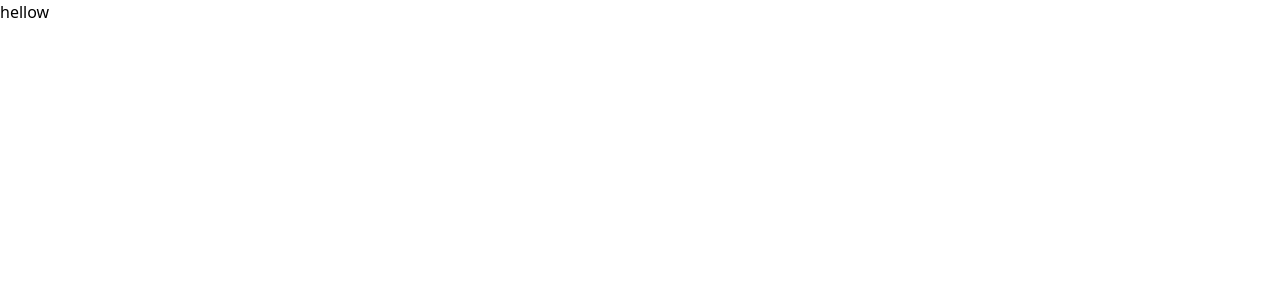
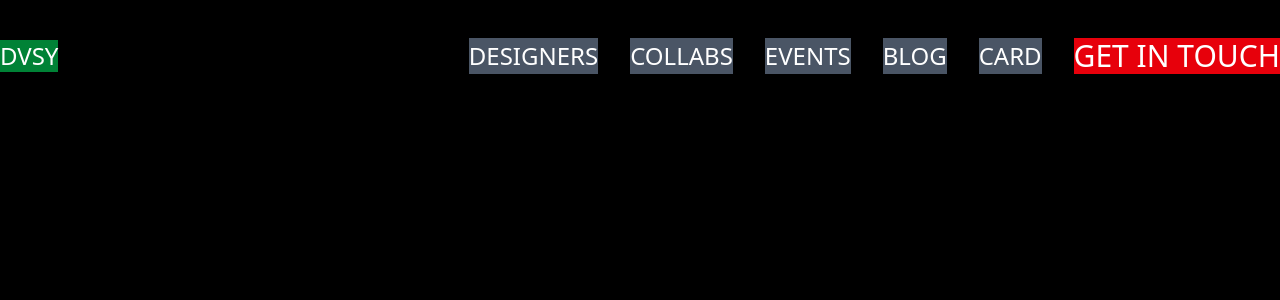
Before and after one commit to ritam-g/web-experiments, a React (Vite) app in the folder Day-70-Task/: page / in a window 1280 px wide. Shown: the top 300 px of the page. Built offline with nearby package versions, Linux system fonts and the light colour scheme.

Commit message:
adding nav bar

```diff
--- a/Day-70-Task/src/App.jsx
+++ b/Day-70-Task/src/App.jsx
@@ -1,9 +1,10 @@
 import React from 'react'
+import NavBar from './components/NavBar'
 
 function App() {
   return (
-    <div>
-      <h1>hellow</h1>
+    <div className='main'>
+      <NavBar />
     </div>
   )
 }
--- /dev/null
+++ b/Day-70-Task/src/components/NavBar.jsx
@@ -0,0 +1,14 @@
+import React from 'react'
+import NavLeftPart from './NavLeftPart'
+import NavRight from './NavRight'
+
+function NavBar() {
+  return (
+    <div className="h-28 w-full flex items-center justify-between text-white ">
+      <NavLeftPart />
+      <NavRight />
+    </div>
+  )
+}
+
+export default NavBar
--- /dev/null
+++ b/Day-70-Task/src/components/NavLeftPart.jsx
@@ -0,0 +1,11 @@
+import React from 'react'
+
+function NavLeftPart() {
+  return (
+    <div className="text-2xl bg-green-300 ">
+      <h1 className=" bg-green-700">DVSY</h1>
+    </div>
+  )
+}
+
+export default NavLeftPart
--- /dev/null
+++ b/Day-70-Task/src/components/NavRight.jsx
@@ -0,0 +1,16 @@
+import React from 'react'
+
+function NavRight() {
+  return (
+    <div className='NavRight flex  gap-[2rem] text-2xl  '>
+    <button className='  bg-gray-600 '>DESIGNERS</button>
+    <button className='  bg-gray-600 '>COLLABS</button>
+    <button className='  bg-gray-600 '>EVENTS</button>
+    <button className='  bg-gray-600 '>BLOG</button>
+    <button className='  bg-gray-600 '>CARD</button>
+    <button className='  bg-red-600 text-3xl  '>GET IN TOUCH</button>
+    </div>
+  )
+}
+
+export default NavRight
--- a/Day-70-Task/src/index.css
+++ b/Day-70-Task/src/index.css
@@ -9,3 +9,9 @@ html, body {
   width: 100%;
   height: 100%;
 }
+#root{
+  background-color: black;
+  height: 100%;
+  width: 100%;
+
+}
```
